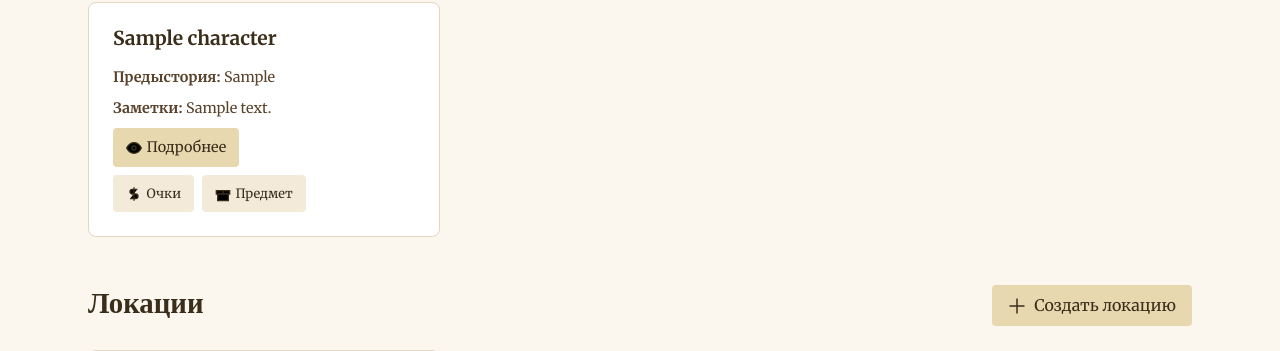
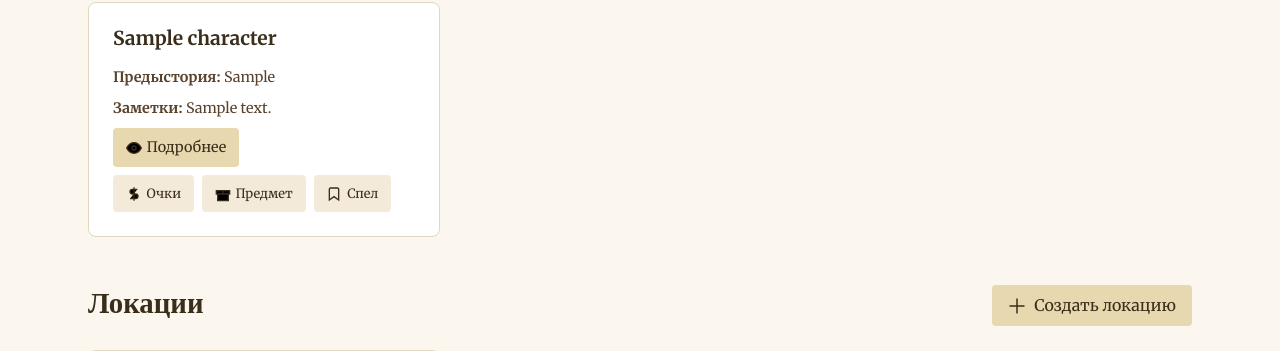
Before and after one commit to MaksatNiiazov/RPTG, a Django app: page /worlds/1/ in a window 1280 px wide. Shown: the part 1021-1372 px from the top of the page. Run offline with Django 5.2, Linux system fonts and the light colour scheme; a user stored in the database is signed in; tables that the repository leaves empty hold one stand-in row (values such as "Sample post").

```diff
--- a/templates/worlds/world_detail.html
+++ b/templates/worlds/world_detail.html
@@ -204,7 +204,16 @@
                                                 </svg>
                                                 Предмет
                                             </a>
+                                            <a href="{% url 'worlds:gm-grant-spell' world.pk char.id %}" class="btn-gm">
+                                                <svg width="16" height="16" viewBox="0 0 24 24" fill="none"
+                                                     stroke="currentColor">
+                                                    <path d="M19 21l-7-5-7 5V5a2 2 0 0 1 2-2h10a2 2 0 0 1 2 2z"/>
+                                                </svg>
+                                                Спел
+                                            </a>
                                         </div>
+
+
                                     {% endif %}
                                 </div>
                             </div>
```
